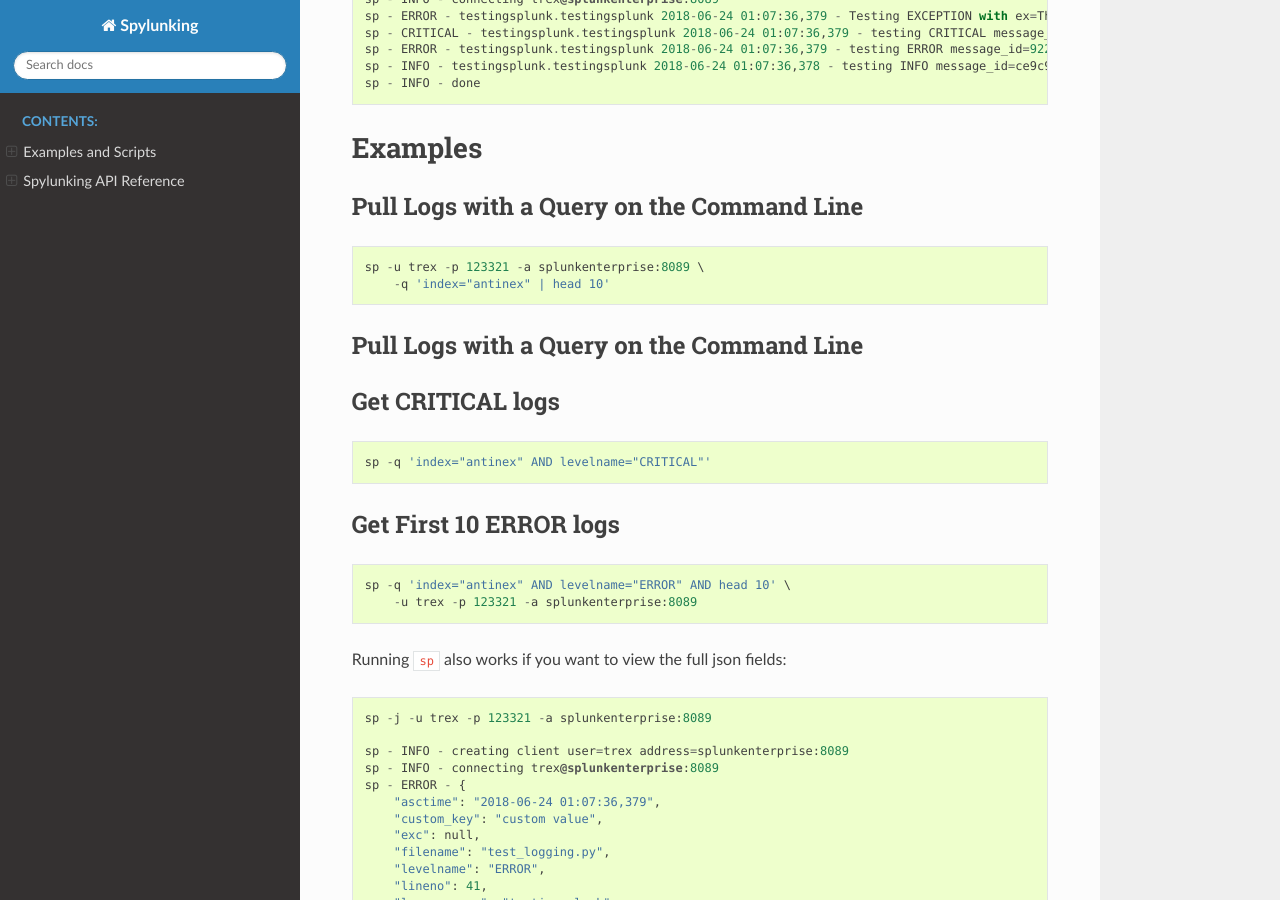
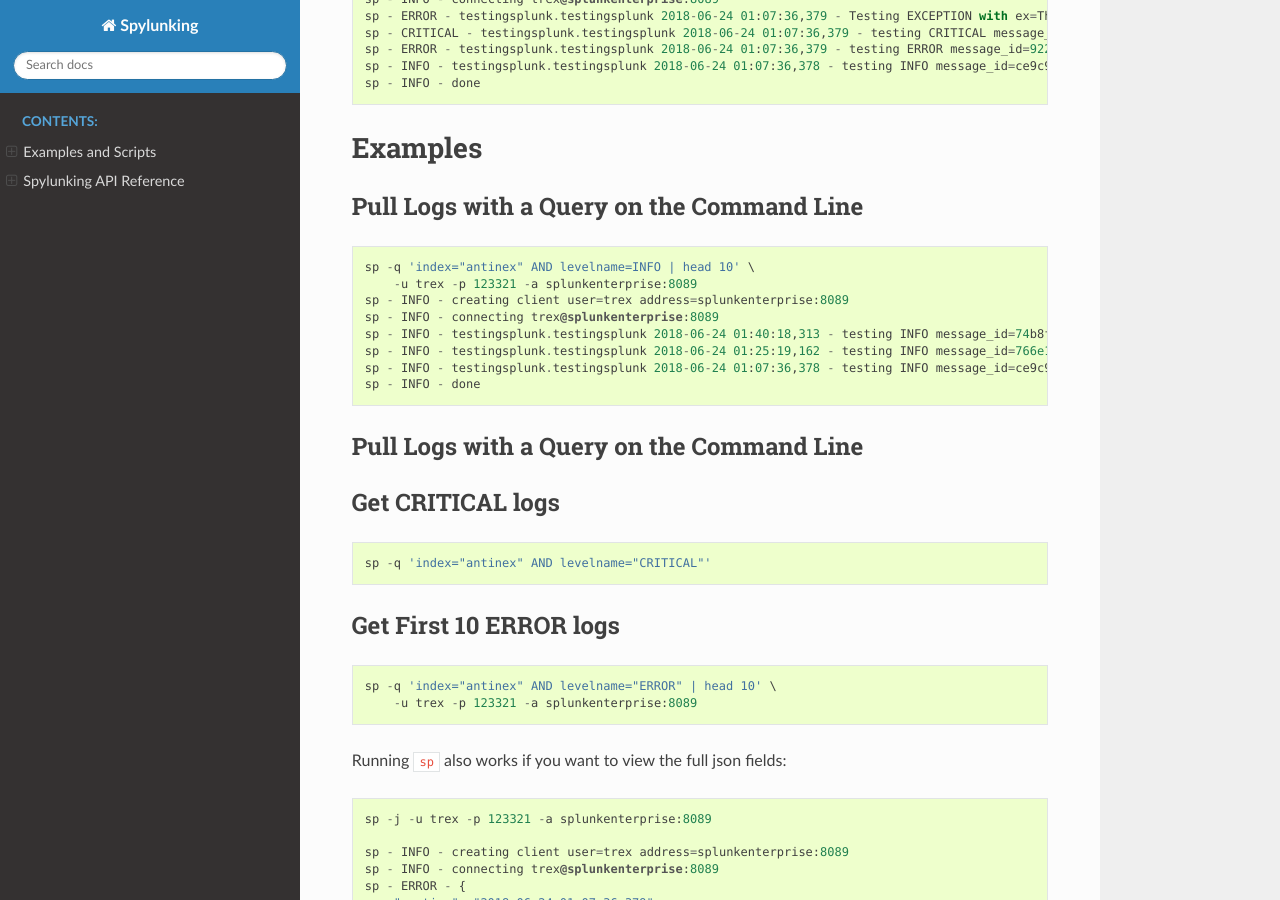
Before and after one commit to jay-johnson/spylunking, a Sphinx documentation site: the page built from docs/source/index.rst, in a window 1280 px wide and 900 px high, scrolled down 3000 px. Built offline with Sphinx 7.4.7 and the Read the Docs theme 2.0.0, drawn with Linux system fonts in a browser that asks for light colours.

Commit message:
new usage updates from running commands

```diff
--- a/docs/source/index.rst
+++ b/docs/source/index.rst
@@ -153,8 +153,14 @@
 
 ::
 
-    sp -u trex -p 123321 -a splunkenterprise:8089 \
-        -q 'index="antinex" | head 10'
+    sp -q 'index="antinex" AND levelname=INFO | head 10' \
+        -u trex -p 123321 -a splunkenterprise:8089
+    sp - INFO - creating client user=trex address=splunkenterprise:8089
+    sp - INFO - connecting trex@splunkenterprise:8089
+    sp - INFO - testingsplunk.testingsplunk 2018-06-24 01:40:18,313 - testing INFO message_id=74b8fe93-ce07-4b8f-a700-dcf4665416d3 dc= env= source=/opt/spylunking/spylunking/scripts/test_logging.py line=27 ex=None
+    sp - INFO - testingsplunk.testingsplunk 2018-06-24 01:25:19,162 - testing INFO message_id=766e1408-1252-47e2-99db-e3154f5b915a dc= env= source=/opt/spylunking/spylunking/scripts/test_logging.py line=27 ex=None
+    sp - INFO - testingsplunk.testingsplunk 2018-06-24 01:07:36,378 - testing INFO message_id=ce9c91dc-3af9-484d-aeb0-fc09194bb42e dc= env= source=/opt/spylunking/spylunking/scripts/test_logging.py line=27 ex=None
+    sp - INFO - done
 
 Pull Logs with a Query on the Command Line
 ==========================================
--- a/setup.py
+++ b/setup.py
@@ -63,7 +63,7 @@
 setup(
     name='spylunking',
     cmdclass={'test': PyTest},
-    version='1.0.14',
+    version='1.0.15',
     description=(
         'Splunk-ready python logging integration, Docker demos and tools'),
     long_description=(
```
Also changed, not shown: other parts of docs/source/index.rst (+1 -1 lines), README.rst (+9 -3 lines), 2 other files.
